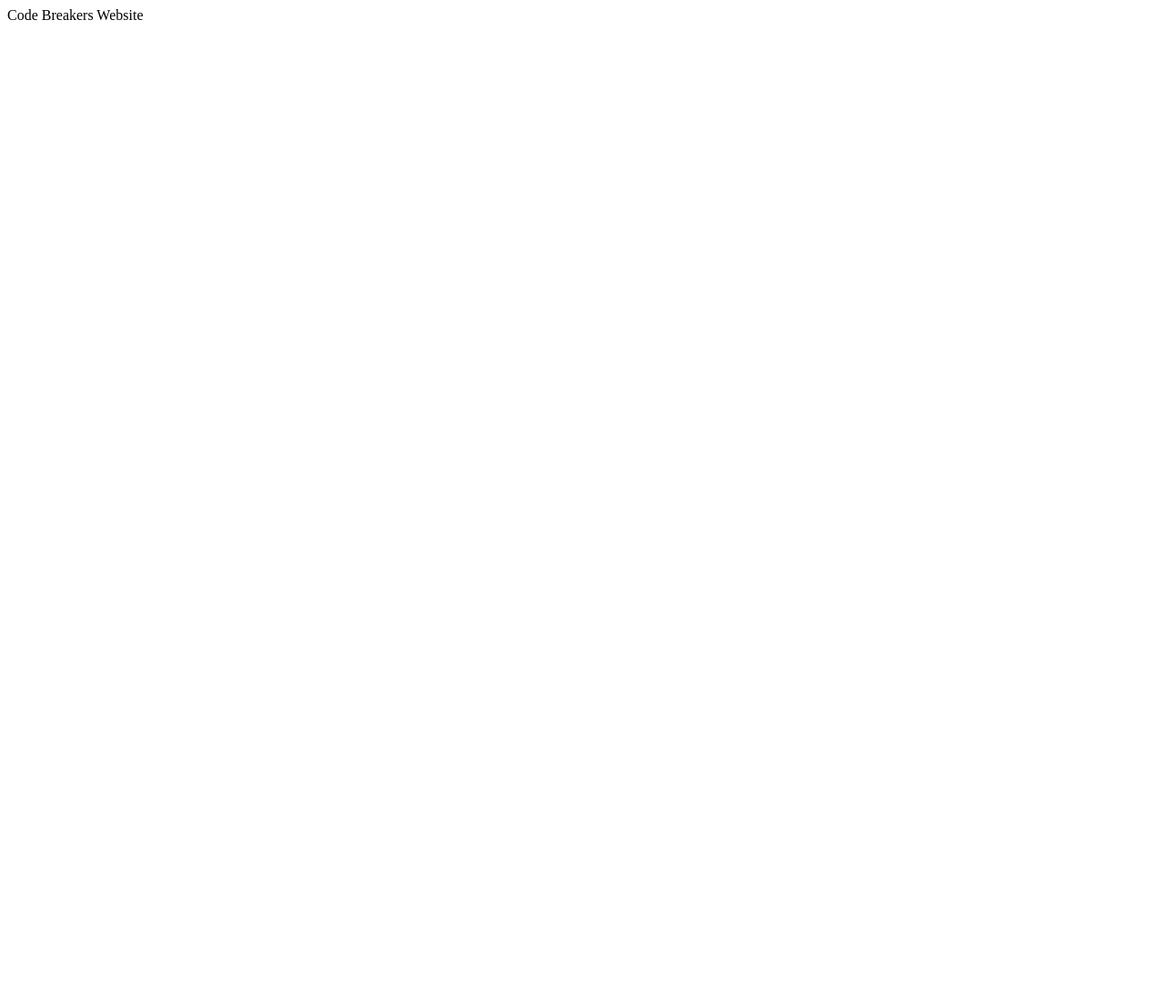
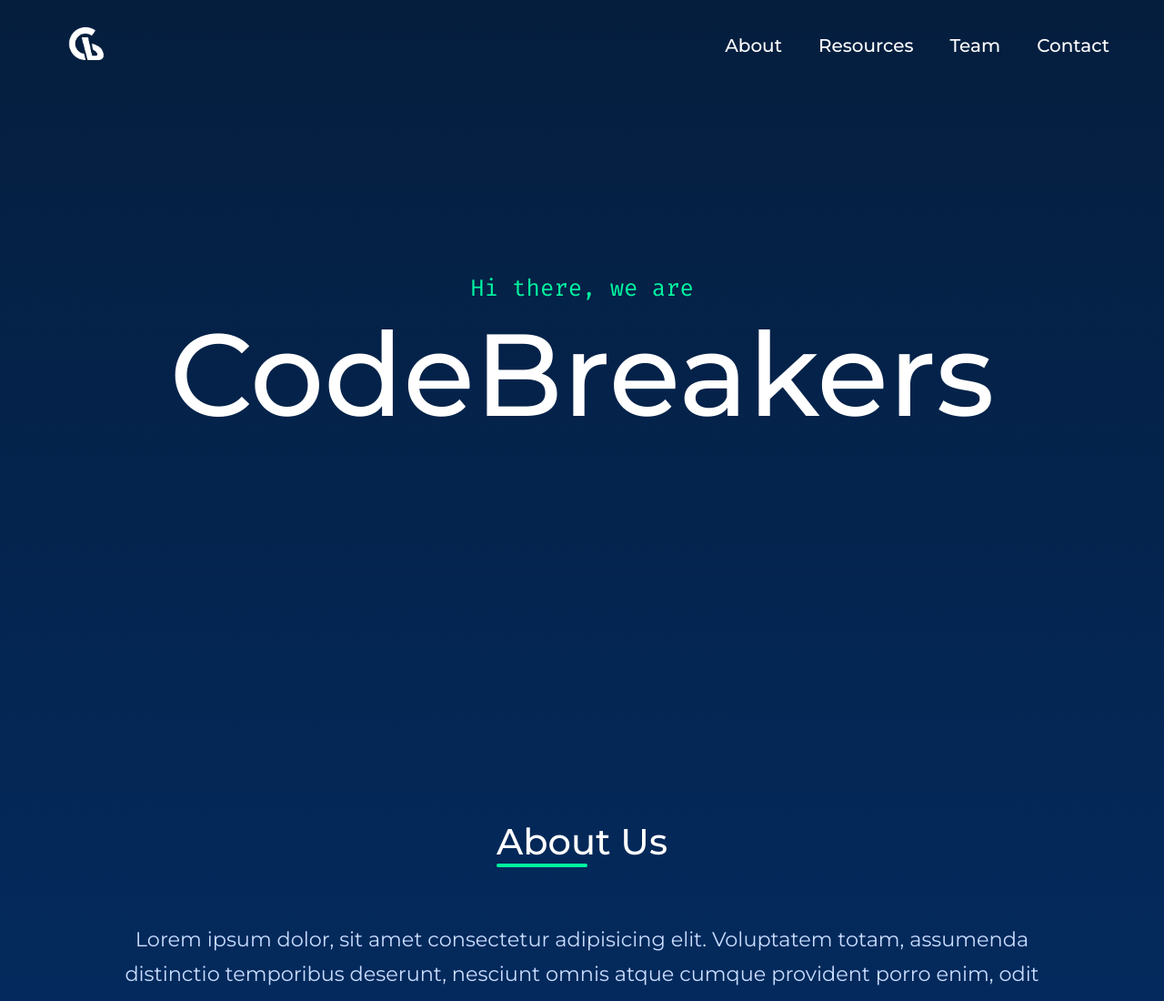
Before and after one commit to CodeBreakersGCEK/CodeBreakersGCEK.github.io, a plain HTML site: page index.html in a window 1280 px wide. Shown: the top 1100 px of the page at 91% size. Before the commit the page ends 800 px from the top, so only its background shows below. Drawn offline with Linux system fonts and the light colour scheme.

Commit message:
added site

```diff
--- /dev/null
+++ b/css/styles.css
@@ -0,0 +1,108 @@
+@import url("https://fonts.googleapis.com/css2?family=Fira+Code:wght@300;400;500;600&family=Montserrat:wght@300;400;500;600&display=swap");
+
+*,
+html {
+  margin: 0;
+  padding: 0;
+  scroll-behavior: smooth;
+}
+
+:root {
+  --primary-font: "Montserrat";
+  --secondary-font: "Fira Code";
+  --primary-text-color: #ffffff;
+  --secondary-text-color: #c8dcff;
+  --primary-color: rgba(5, 30, 62, 0.4);
+  --secondary-color: #00f5a0;
+}
+
+body {
+  background: linear-gradient(180deg, #051e3e 0%, #023984 100%);
+  color: var(--primary-text-color);
+  font-family: var(--primary-font);
+}
+
+.nav {
+  height: 100px;
+  display: flex;
+  justify-content: space-between;
+  align-items: center;
+  padding: 0 60px;
+  position: sticky;
+  top: 0;
+  z-index: 10;
+  transition: all 0.2s ease-in-out;
+}
+
+.sticky {
+  height: 70px;
+  background-color: var(--primary-color);
+  backdrop-filter: blur(10px);
+}
+
+.nav__items {
+  font-size: 1.25rem;
+  font-weight: 500;
+  display: flex;
+  align-items: center;
+  gap: 40px;
+}
+
+.logo {
+  width: 70px;
+}
+
+.conatiner {
+  display: flex;
+  flex-direction: column;
+  align-items: center;
+}
+
+.wrapper {
+  display: flex;
+  flex-direction: column;
+  align-items: center;
+  width: 100%;
+  min-height: 100vh;
+}
+
+.header__heading {
+  font-weight: 500;
+  font-size: 8rem;
+}
+
+.header__sub-heading {
+  font-size: 1.6rem;
+  color: var(--secondary-color);
+  font-family: "Fira Code";
+}
+
+.header {
+  transform: translateY(25%);
+}
+
+.wrapper__heading {
+  font-size: 2.5rem;
+  font-weight: 500;
+  color: var(--primary-text-color);
+  margin-bottom: 40px;
+}
+
+.wrapper__heading::after {
+  content: "";
+  display: block;
+  width: 100px;
+  height: 4px;
+  background-color: var(--secondary-color);
+  margin-bottom: 20px;
+  border-radius: 50px;
+}
+
+.wrapper__paragraph {
+  color: var(--secondary-text-color);
+  margin: 0 2.4rem;
+  text-align: center;
+  font-size: 1.4rem;
+  max-width: 80%;
+  line-height: 2.4rem;
+}
--- a/index.html
+++ b/index.html
@@ -6,10 +6,59 @@
   <meta http-equiv="X-UA-Compatible" content="IE=edge">
   <meta name="viewport" content="width=device-width, initial-scale=1.0">
   <title>CodeBreakers</title>
+  <link rel="stylesheet" href="./css/styles.css">
 </head>
 
 <body>
-  Code Breakers Website
+  <nav class="nav">
+    <div>
+      <img class="logo" src="./assets/logo.png" alt="">
+    </div>
+    <div class="nav__items">
+      <a>About</a>
+      <a>Resources</a>
+      <a>Team</a>
+      <a>Contact</a>
+    </div>
+  </nav>
+
+  <main class="container">
+    <div class="wrapper header">
+      <p class="header__sub-heading">Hi there, we are</p>
+      <h1 class="header__heading">CodeBreakers</h1>
+    </div>
+
+    <div class="wrapper about">
+      <h3 class="wrapper__heading">About Us</h3>
+      <p class="wrapper__paragraph">
+        Lorem ipsum dolor, sit amet consectetur adipisicing elit. Voluptatem totam, assumenda distinctio temporibus
+        deserunt, nesciunt omnis atque cumque provident porro enim, odit optio vero impedit cum exercitationem commodi
+        quod ex.Lorem ipsum dolor, sit amet consectetur adipisicing elit. Voluptatem totam, assumenda distinctio
+        temporibus
+        deserunt, nesciunt omnis atque cumque provident porro enim, odit optio vero impedit cum exercitationem commodi
+        quod ex.Lorem ipsum dolor, sit amet consectetur adipisicing elit. Voluptatem totam, assumenda distinctio
+        temporibus
+        deserunt, nesciunt omnis atque cumque provident porro enim, odit optio vero impedit cum exercitationem commodi
+        quod ex.
+      </p>
+    </div>
+    <div class="wrapper about">
+      <h3 class="wrapper__heading">About Us</h3>
+      <p class="wrapper__paragraph">
+        Lorem ipsum dolor, sit amet consectetur adipisicing elit. Voluptatem totam, assumenda distinctio temporibus
+        deserunt, nesciunt omnis atque cumque provident porro enim, odit optio vero impedit cum exercitationem commodi
+        quod ex.Lorem ipsum dolor, sit amet consectetur adipisicing elit. Voluptatem totam, assumenda distinctio
+        temporibus
+        deserunt, nesciunt omnis atque cumque provident porro enim, odit optio vero impedit cum exercitationem commodi
+        quod ex.Lorem ipsum dolor, sit amet consectetur adipisicing elit. Voluptatem totam, assumenda distinctio
+        temporibus
+        deserunt, nesciunt omnis atque cumque provident porro enim, odit optio vero impedit cum exercitationem commodi
+        quod ex.
+      </p>
+    </div>
+  </main>
+
+  <script src="./js/app.js"></script>
 </body>
 
 </html>
--- /dev/null
+++ b/js/app.js
@@ -0,0 +1,13 @@
+const navbar = document.querySelector(".nav");
+
+const scrollBehavior = () => {
+  console.log("first");
+  if (window !== undefined) {
+    let windowHeight = window.scrollY;
+    windowHeight > 10
+      ? navbar.classList.add("sticky")
+      : navbar.classList.remove("sticky");
+  }
+};
+
+window.addEventListener("scroll", scrollBehavior);
```
Also changed, not shown: assets/Resource Image.png (added), assets/XMLID_34_.png (added), assets/logo.png (added).
